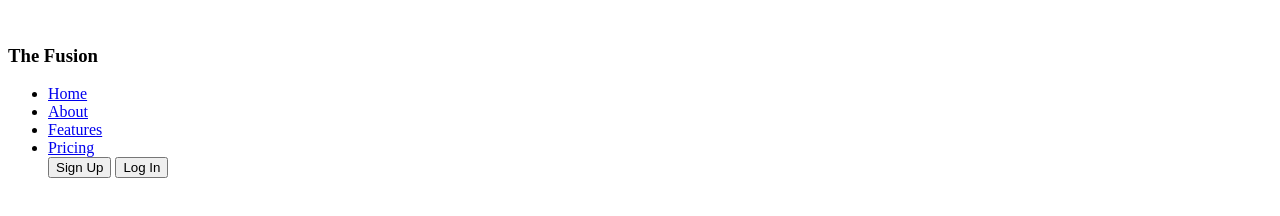
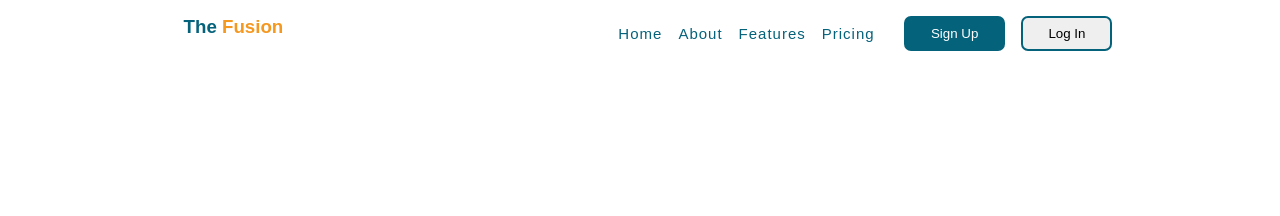
Before and after one commit to alilhamdani18/landing-page, a plain HTML site: page index.html in a window 1280 px wide. Drawn offline with Linux system fonts and the light colour scheme.

Commit message:
add style to html elements

```diff
--- a/index.html
+++ b/index.html
@@ -3,7 +3,7 @@
 <head>
   <meta charset="UTF-8">
   <meta name="viewport" content="width=device-width, initial-scale=1.0">
-  <title>Personal Website</title>
+  <title>Landing Page</title>
   <link rel="stylesheet" href="style.css">
 </head>
 <body>
@@ -11,7 +11,7 @@
   <nav class="navbar">
     <div class="title">
       <img class="logo" src="" alt="">
-      <h3 class="name">The Fusion</h3>
+      <h3 class="name">The <span>Fusion</span></h3>
     </div>
     <div class="navigation">
       <ul>
--- a/style.css
+++ b/style.css
@@ -0,0 +1,54 @@
+:root {
+  --primary-color:#05627b;
+  --secondary-color:#f49820;
+}
+
+
+
+* {
+  margin: 0;
+  padding: 0;
+  box-sizing: border-box;
+}
+
+.navbar {
+  display: flex;
+  justify-content: space-around;
+  gap: 2em;
+  font-family: Arial, Helvetica, sans-serif;
+  padding: 1em;
+}
+.navbar .title {
+  display: flex;
+  gap: 1em;
+  color: var(--primary-color);
+}
+.name span {
+  color: var(--secondary-color);
+}
+.navbar .navigation ul {
+  display: flex;
+  align-items: center;
+  gap: 1em;
+}
+
+.navbar ul li {
+  list-style-type: none;
+}
+.navbar ul li a {
+  text-decoration: none;
+  color: var(--primary-color);
+  font-size: 15px;
+  letter-spacing: 1px;
+}
+.navbar button {
+  padding: 8px 25px;
+  border: 2px solid var(--primary-color);
+  border-radius: 7px;
+  cursor: pointer;
+}
+.navbar .sign-up {
+  background-color: var(--primary-color);
+  color: #fff;
+  margin-left: 1em;
+}
```
